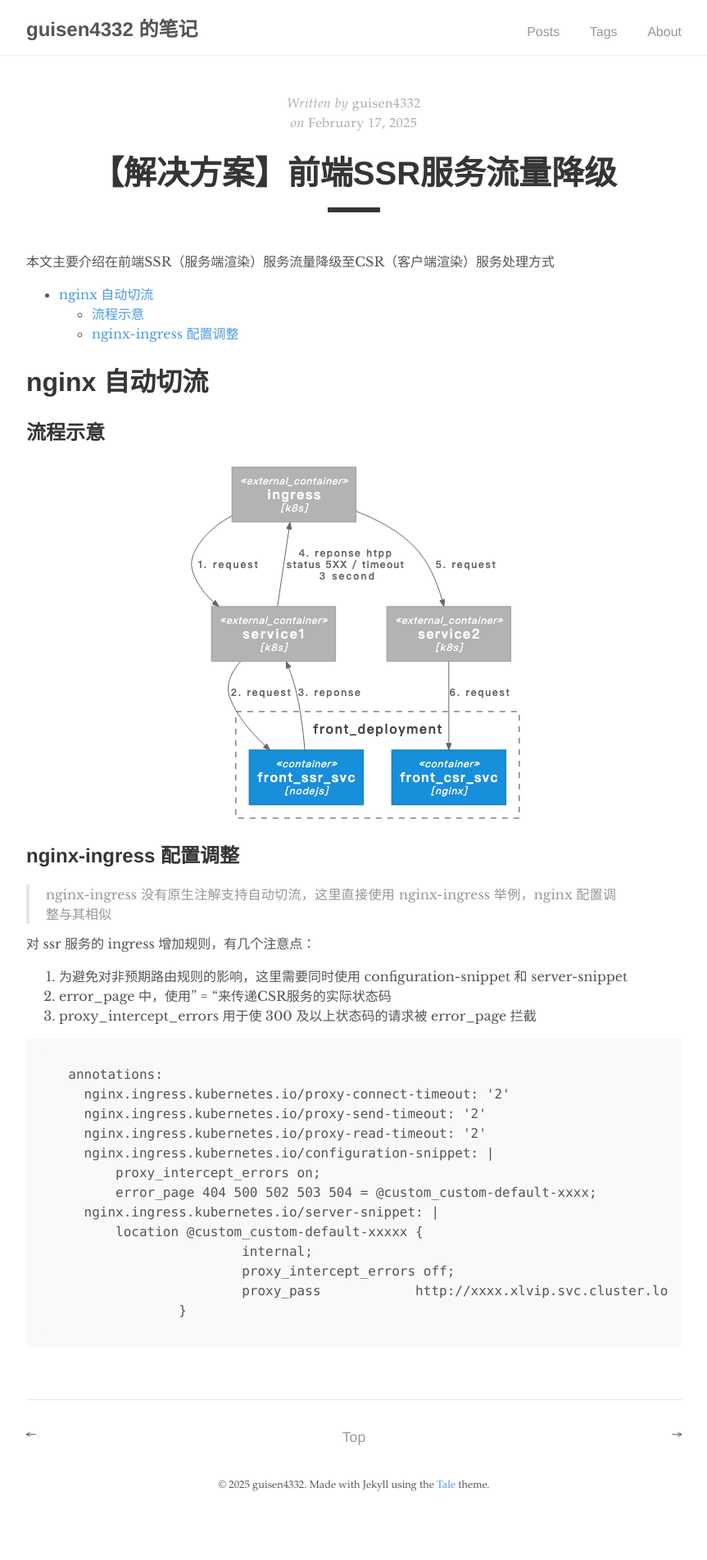
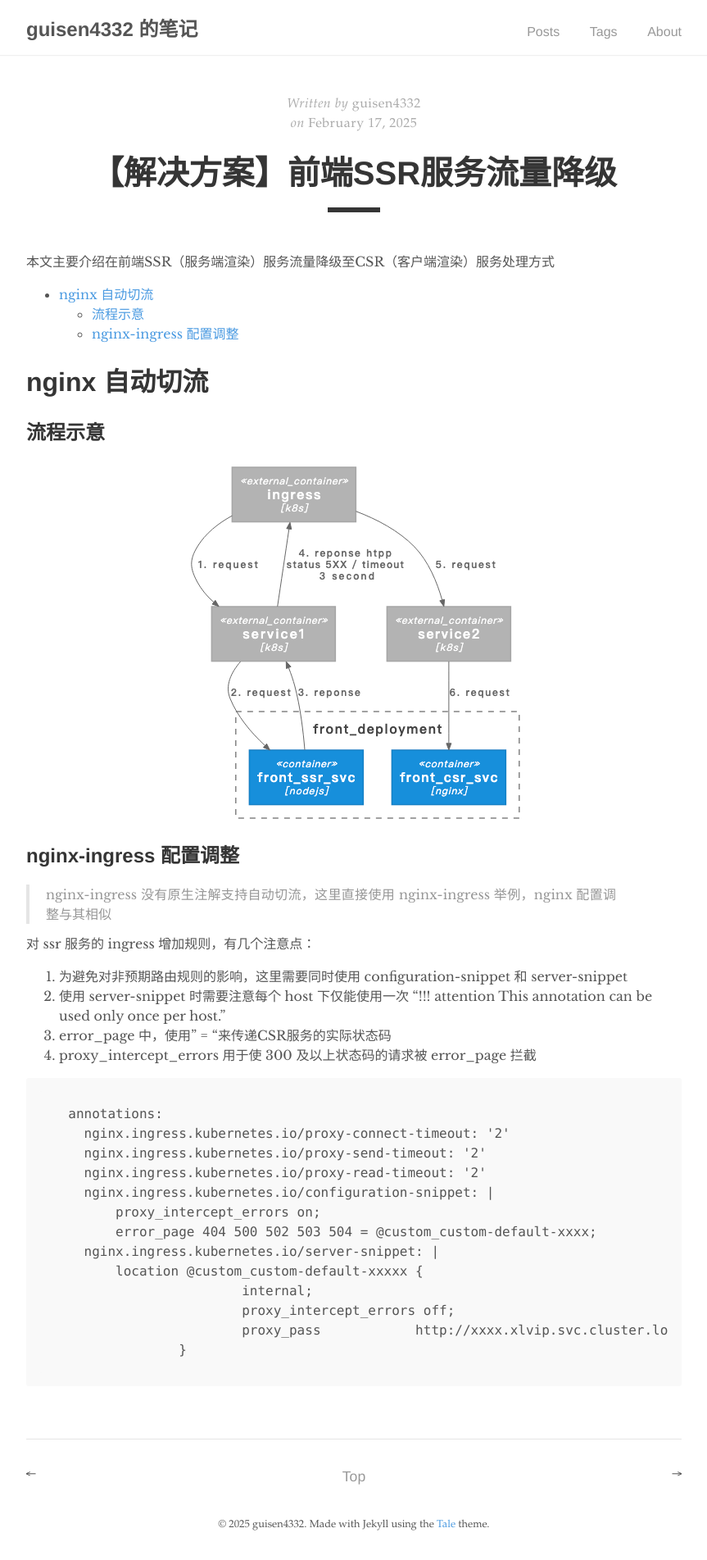
Before and after one commit to guisen4332/guisen4332.github.io, a Jekyll site: the page built from _posts/2025-02-18-solutions_1.md, in a window 1280 px wide. Shown: the whole page at 82% size, without its empty margins (208-1071 px from the left). Built offline with Jekyll 4.4.1, drawn with Linux system fonts in a browser that asks for light colours; before the commit the page ends 1855 px from its top, so only the background shows below that.

Commit message:
docs: 更新前端SSR服务流量降级

````diff
--- a/_posts/2025-02-18-solutions_1.md
+++ b/_posts/2025-02-18-solutions_1.md
@@ -21,8 +21,9 @@ excerpt_separator: <!--more-->
 
 对 ssr 服务的 ingress 增加规则，有几个注意点：
 1. 为避免对非预期路由规则的影响，这里需要同时使用 configuration-snippet 和 server-snippet
-2. error_page 中，使用" = "来传递CSR服务的实际状态码
-3. proxy_intercept_errors 用于使 300 及以上状态码的请求被 error_page 拦截
+2. 使用 server-snippet 时需要注意每个 host 下仅能使用一次 “!!! attention This annotation can be used only once per host.”
+3. error_page 中，使用" = "来传递CSR服务的实际状态码
+4. proxy_intercept_errors 用于使 300 及以上状态码的请求被 error_page 拦截
 
 ```
   annotations:
````
